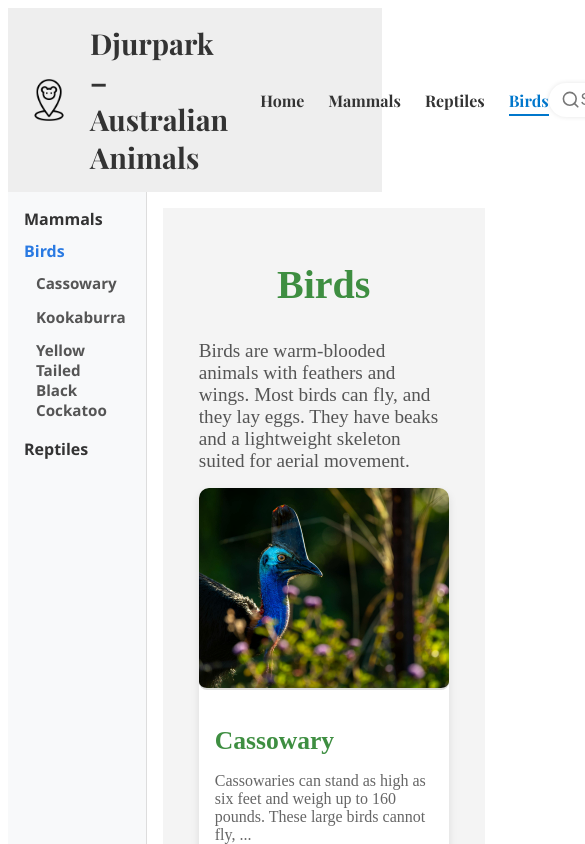
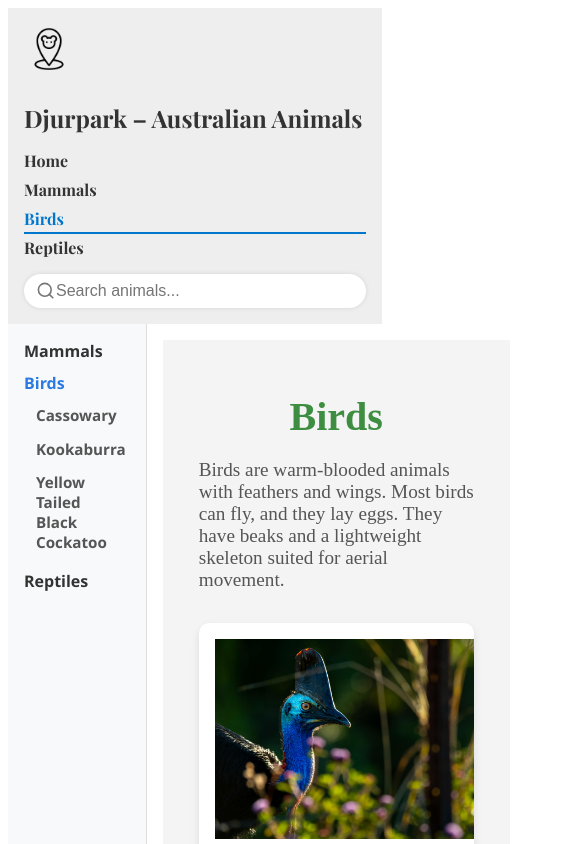
Before and after one commit to PriyeshIllam/assignment-4-react-router-djurpark, a React (Create React App) app: page /birds in a window 390 px wide. Shown: the top 844 px of the page, 585 px wide, since content can reach past the window. Built offline with nearby package versions, Linux system fonts and the light colour scheme.

Commit message:
responsive web page

```diff
--- a/src/components/Header.jsx
+++ b/src/components/Header.jsx
@@ -7,15 +7,15 @@ import '../styles/Header.css';
 const Header = () => (
   <header className="header">
     <div className="header-left">
-      <img src={logo} alt="Djurpark Logo" className="header-logo" />
+    <NavLink to="/"> <img src={logo} alt="Djurpark Logo" className="header-logo" /> </NavLink>
       <h1 className="header-title">Djurpark – Australian Animals</h1>
     </div>
 
     <nav className="nav-menu">
       <NavLink to="/" exact="true" className="nav-link" activeclassname="active">Home</NavLink>
       <NavLink to="/mammals" className="nav-link" activeclassname="active">Mammals</NavLink>
+      <NavLink to="/birds" className="nav-link" activeclassname="active">Birds</NavLink>
       <NavLink to="/reptiles" className="nav-link" activeclassname="active">Reptiles</NavLink>
-      <NavLink to="/birds" className="nav-link" activeclassname="active">Birds</NavLink>
     </nav>
 
     <div className="search-container">
--- a/src/pages/Home.jsx
+++ b/src/pages/Home.jsx
@@ -48,7 +48,7 @@ const Home = () => {
       {/* Animal Section */}
       <div style={{ padding: '1rem' }}>
         {!activeAnimal ? (
-          <p>Welcome to the Djurpark Australian Animals Exhibition!</p>
+          <p></p>
         ) : (
           <div style={{ maxWidth: '600px', margin: '0 auto' }}>
             <img
--- a/src/styles/Group.css
+++ b/src/styles/Group.css
@@ -2,6 +2,8 @@
 .group-page {
     padding: 20px;
     background-color: #f4f4f4;
+    max-width: 1200px;
+    margin: 0 auto; /* Center the container */
   }
 
   .page-title {
@@ -12,18 +14,18 @@
   }
 
   .page-description {
-    text-align: left; /* Aligning the description text to the left */
+    text-align: left;
     font-size: 1.2rem;
     margin-bottom: 2rem;
     color: #555;
-    max-width: 800px;
-    margin: 0 auto;
-    padding: 1rem;
+    padding-left: 1rem; /* Align with .animal-cards padding */
+    padding-right: 1rem;
+    max-width: 100%; /* Remove auto-centering */
   }
 
   .animal-cards {
     display: grid;
-    grid-template-columns: repeat(auto-fill, minmax(250px, 1fr));
+    grid-template-columns: repeat(auto-fill, minmax(275px, 1fr));
     gap: 1.5rem;
     padding: 0 1rem;
   }
@@ -46,6 +48,7 @@
     height: 200px;
     object-fit: cover;
     border-bottom: 2px solid #ddd;
+    padding: 1rem;
   }
 
   .animal-info {
--- a/src/styles/Header.css
+++ b/src/styles/Header.css
@@ -2,6 +2,7 @@
     display: flex;
     justify-content: space-between;
     align-items: center;
+    flex-wrap: wrap;
     padding: 1rem;
     background: #eee;
   }
@@ -10,6 +11,7 @@
     display: flex;
     align-items: center;
     gap: 1rem;
+    flex-wrap: wrap;
   }
 
   .header-logo {
@@ -23,13 +25,14 @@
     font-family: 'Playfair Display', serif;
     font-size: 1.8rem;
     color: #333;
+    flex: 1 1 auto;
   }
-
 
   .search-container {
     position: relative;
     display: flex;
     align-items: center;
+    margin-top: 1rem;
   }
 
   .search-input {
@@ -40,6 +43,7 @@
     font-size: 1rem;
     box-shadow: 0 0 5px rgba(0, 0, 0, 0.1);
     outline: none;
+    width: 200px;
   }
 
   .search-icon {
@@ -48,10 +52,13 @@
     color: #777;
     font-size: 1.2rem;
   }
+
   .nav-menu {
     display: flex;
     gap: 1.5rem;
     margin-left: 2rem;
+    flex-wrap: wrap;
+    justify-content: center;
   }
 
   .nav-link {
@@ -91,3 +98,33 @@
     width: 100%;
     background-color: #0077cc;
   }
+
+  /* Responsive Styles */
+  @media (max-width: 768px) {
+    .header {
+      flex-direction: column;
+      align-items: flex-start;
+    }
+
+    .nav-menu {
+      flex-direction: column;
+      width: 100%;
+      margin-left: 0;
+      margin-top: 1rem;
+      gap: 0.5rem;
+    }
+
+    .search-container {
+      width: 100%;
+      justify-content: flex-start;
+    }
+
+    .search-input {
+      width: 100%;
+    }
+
+    .header-title {
+      font-size: 1.5rem;
+      margin-top: 0.5rem;
+    }
+  }
```
